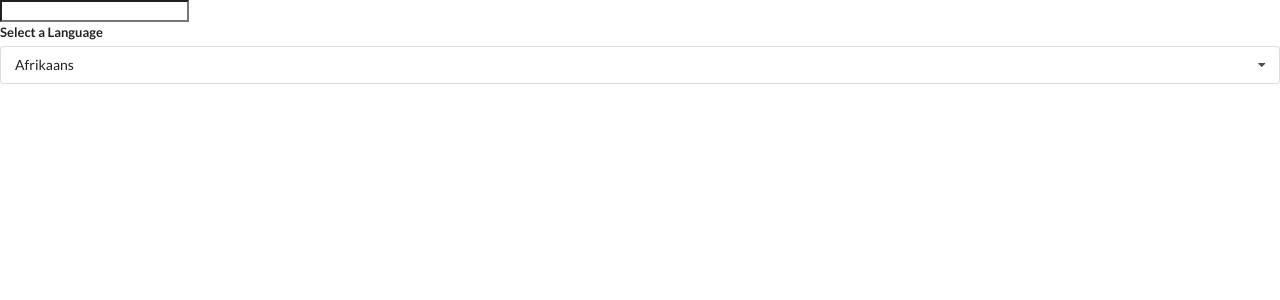
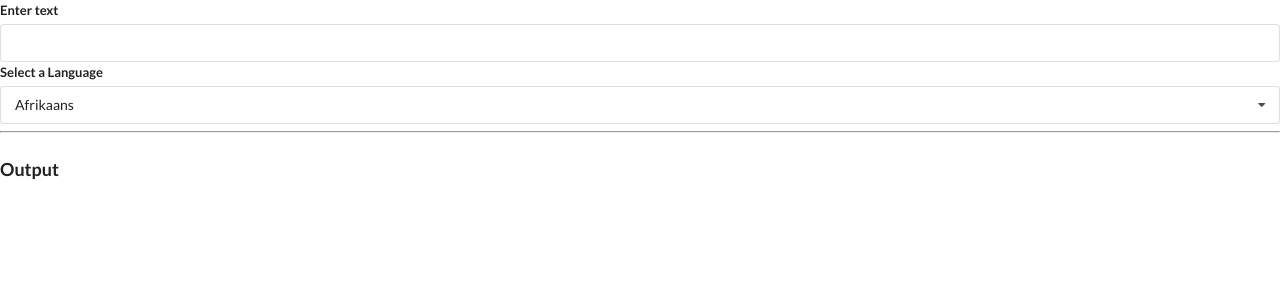
Before and after one commit to lordrichard6/reactjs_widgets, a React (Create React App) app: page / in a window 1280 px wide. Shown: the top 300 px of the page. Built offline with nearby package versions, Linux system fonts and the light colour scheme; no server answers.

Commit message:
tranlate widget done

```diff
--- /dev/null
+++ b/src/components/Convert.js
@@ -0,0 +1,42 @@
+import React, { useState, useEffect } from "react";
+import axios from "axios";
+
+const Convert = ({ language, text }) => {
+  const [translated, setTranslated] = useState("");
+  const [debouncedText, setDebouncedText] = useState(text);
+
+  useEffect(() => {
+    const timerId = setTimeout(() => {
+      setDebouncedText(text);
+    }, 500);
+    return () => {
+      clearTimeout(timerId);
+    };
+  }, [text]);
+
+  useEffect(() => {
+    const doTranslation = async () => {
+      const { data } = await axios.post(
+        "https://translation.googleapis.com/language/translate/v2",
+        {},
+        {
+          params: {
+            q: debouncedText,
+            target: language.value,
+            key: "AIzaSyCHUCmpR7cT_yDFHC98CZJy2LTms-IwDlM",
+          },
+        }
+      );
+      setTranslated(data.data.translations[0].translatedText);
+    };
+    doTranslation();
+  }, [language, debouncedText]);
+
+  return (
+    <div>
+      <h1 className="ui header">{translated}</h1>
+    </div>
+  );
+};
+
+export default Convert;
--- a/src/components/Translate.js
+++ b/src/components/Translate.js
@@ -1,5 +1,6 @@
 import React, { useState } from "react";
 import Dropdown from "./Dropdown";
+import Convert from "./Convert";
 
 const options = [
   {
@@ -22,13 +23,25 @@
 
   return (
     <div>
-      <input type="text" />
+      <div className="ui form">
+        <div className="field">
+          <label>Enter text</label>
+          <input
+            type="text"
+            value={text}
+            onChange={(e) => setText(e.target.value)}
+          />
+        </div>
+      </div>
       <Dropdown
         label="Select a Language"
         selected={language}
         onSelectedChange={setLanguage}
         options={options}
       />
+      <hr/>
+      <h3 className="ui header">Output</h3>
+      <Convert text={text} language={language} />
     </div>
   );
 };
```
Also changed, not shown: 1 other file (tests, documents, lock files or other folders).
